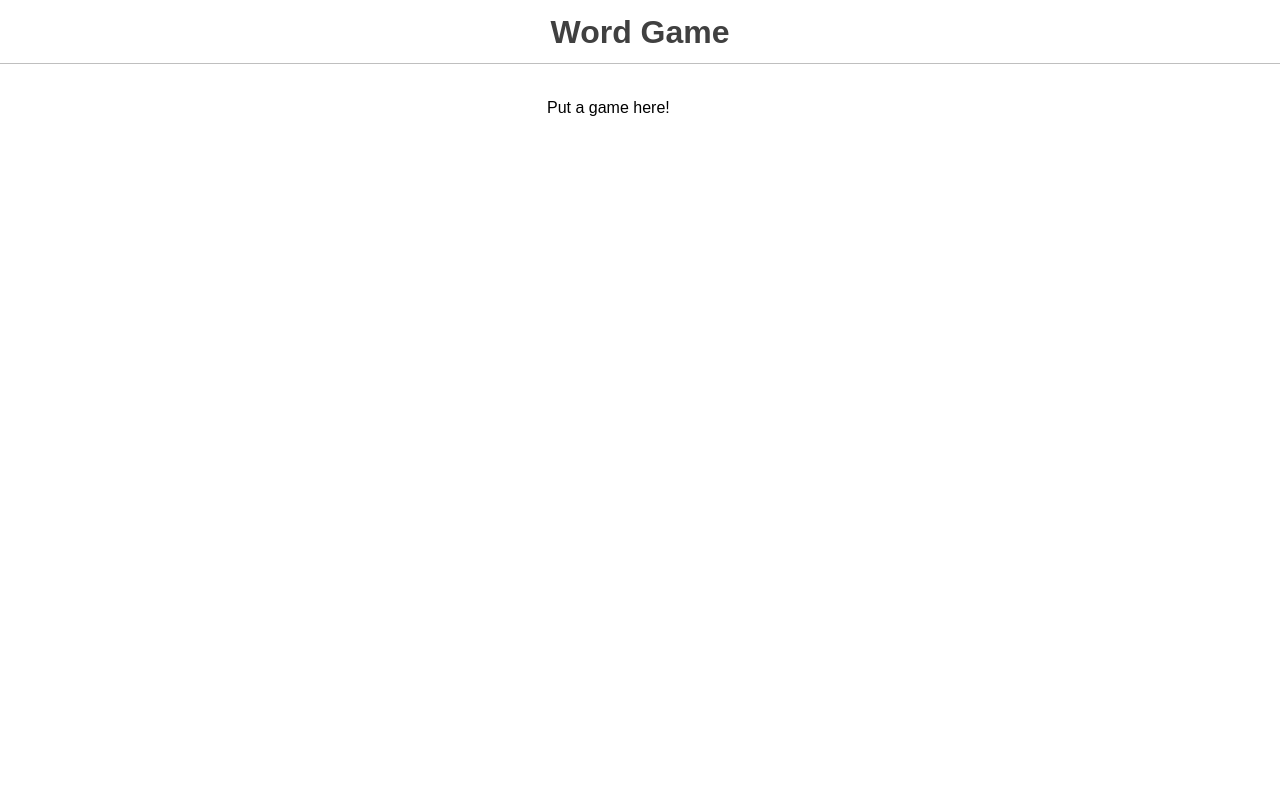
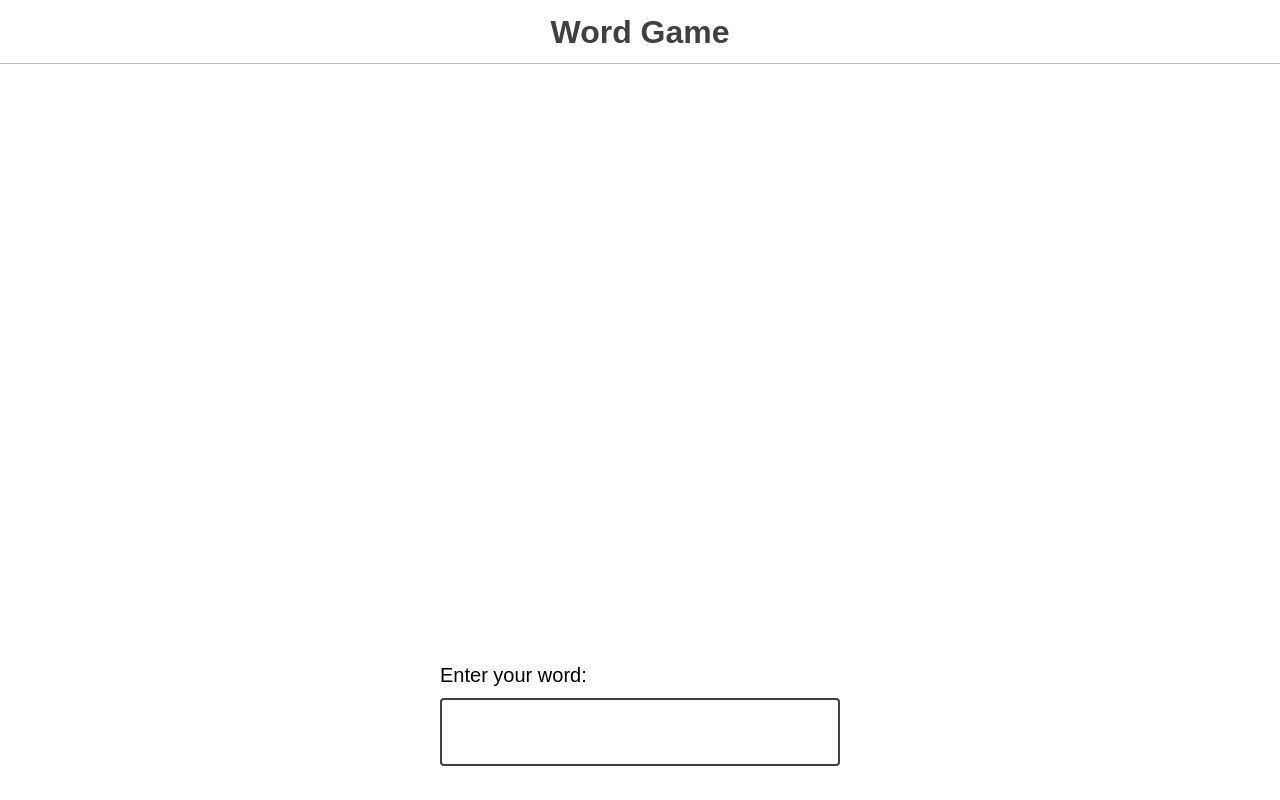
Before and after one commit to joy-of-react/project-wordle, a React (Vite) app: page / in a window 1280 px wide. Built offline with nearby package versions, Linux system fonts and the light colour scheme.

Commit message:
2/5 steps done

```diff
--- a/package.json
+++ b/package.json
@@ -7,7 +7,7 @@
     "eslint": "8.49.0",
     "eslint-config-react-app": "7.0.1",
     "new-component": "5.0.2",
-    "parcel": "2.9.2",
+    "parcel": "^2.11.0",
     "prettier": "2.6.2",
     "process": "0.11.10",
     "react": "18.2.0",
--- a/src/components/Game/Game.js
+++ b/src/components/Game/Game.js
@@ -2,14 +2,26 @@ import React from 'react';
 
 import { sample } from '../../utils';
 import { WORDS } from '../../data';
+import Input from '../input/Input.js'
+import History from '../History/History.js'
 
 // Pick a random word on every pageload.
 const answer = sample(WORDS);
 // To make debugging easier, we'll log the solution in the console.
 console.info({ answer });
 
+
 function Game() {
-  return <>Put a game here!</>;
+    const [guesses, setGuesses] = React.useState([]);
+
+  function handleSubmitGuess(tentativeGuess) {
+    setGuesses([...guesses, tentativeGuess]);
+  }
+
+  return <>
+      <History guesses={guesses}/>
+      <Input handleSubmitGuess={handleSubmitGuess}/>
+  </>;
 }
 
 export default Game;
--- /dev/null
+++ b/src/components/History/History.js
@@ -0,0 +1,15 @@
+import React from "react";
+
+function History({ guesses }) {
+    return(
+
+<div className="guess-results">
+        {guesses.map((guess, index) => (
+            <p key={index} className="guess">{guess}</p>
+        ))}
+</div>
+);
+
+}
+
+export default History;
--- /dev/null
+++ b/src/components/History/index.js
@@ -0,0 +1,2 @@
+export * from "./History";
+export { default } from "./History";
--- /dev/null
+++ b/src/components/input/Input.js
@@ -0,0 +1,45 @@
+import React from 'react'
+// function wordSend(input) {
+//   const word = {
+//     guess: input.toUpperCase(),
+//     id: crypto.randomUUID()
+//   }
+//   return word;
+// }
+
+
+
+
+function Input({handleSubmitGuess}) {
+  const [tentativeGuess, setTentativeGuess] = React.useState('');
+
+  function handleSubmit(event)  {
+  event.preventDefault();
+  handleSubmitGuess(tentativeGuess);
+  setTentativeGuess('');
+}
+  return (
+  <form className='guess-input-wrapper' onSubmit={handleSubmit}>
+    <label htmlFor='gameInput'>
+      Enter your word:
+    </label>
+    <input
+    required
+    id='gameInput'
+    type="text"
+    pattern="[a-zA-Z]{5}"
+    minLength={5}
+    maxLength={5}
+    title='5 letter words'
+    value={tentativeGuess}
+    onChange={(event) => {
+      const nextGuess = event.target.value.toUpperCase();
+      setTentativeGuess(nextGuess)
+    }}
+    >
+    </input>
+  </form>
+  )
+}
+
+export default Input;
--- /dev/null
+++ b/src/components/input/index.js
@@ -0,0 +1,2 @@
+export * from "./Input";
+export { default } from "./Input";
```
Also changed, not shown: 1 other file (tests, documents, lock files or other folders).
